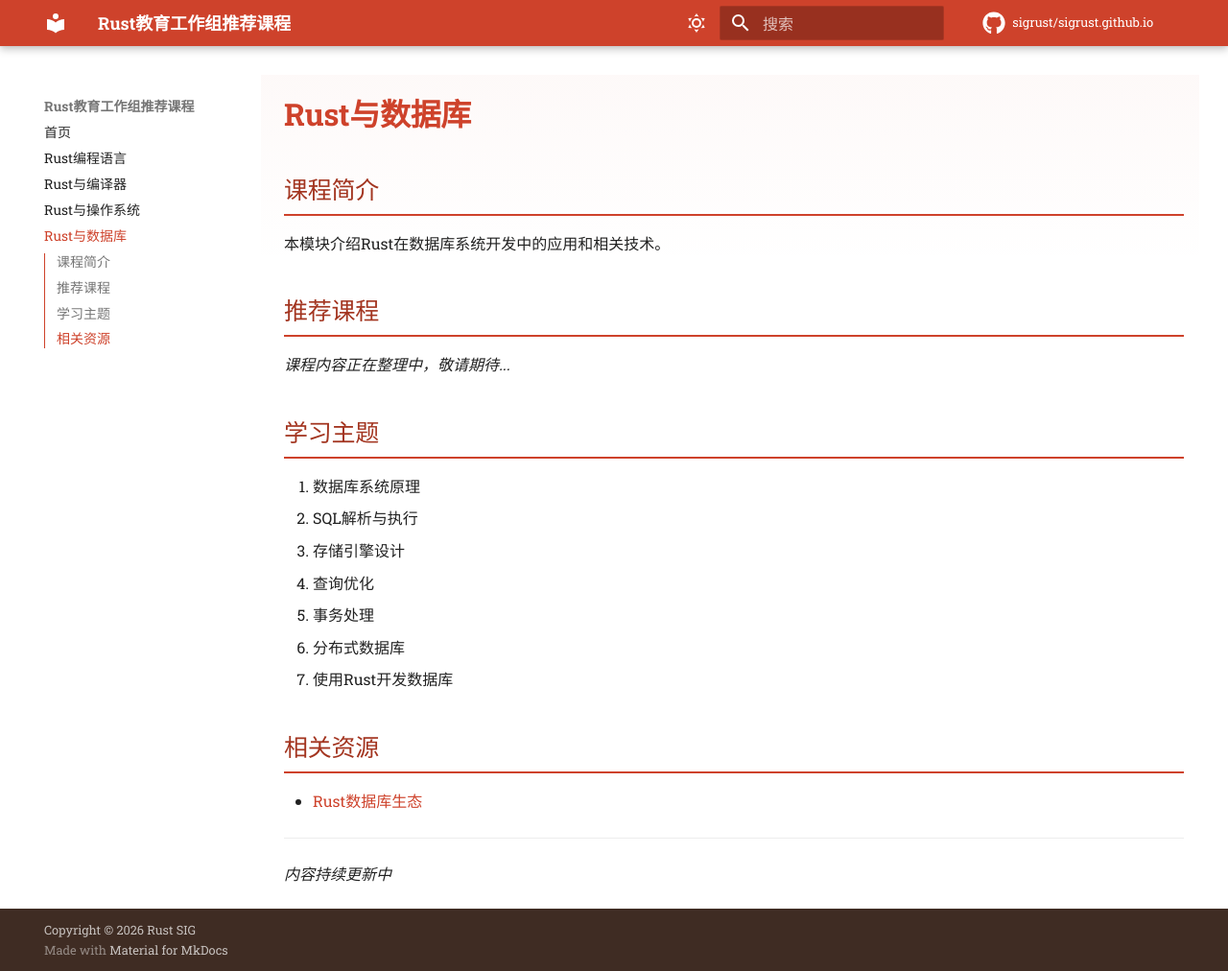
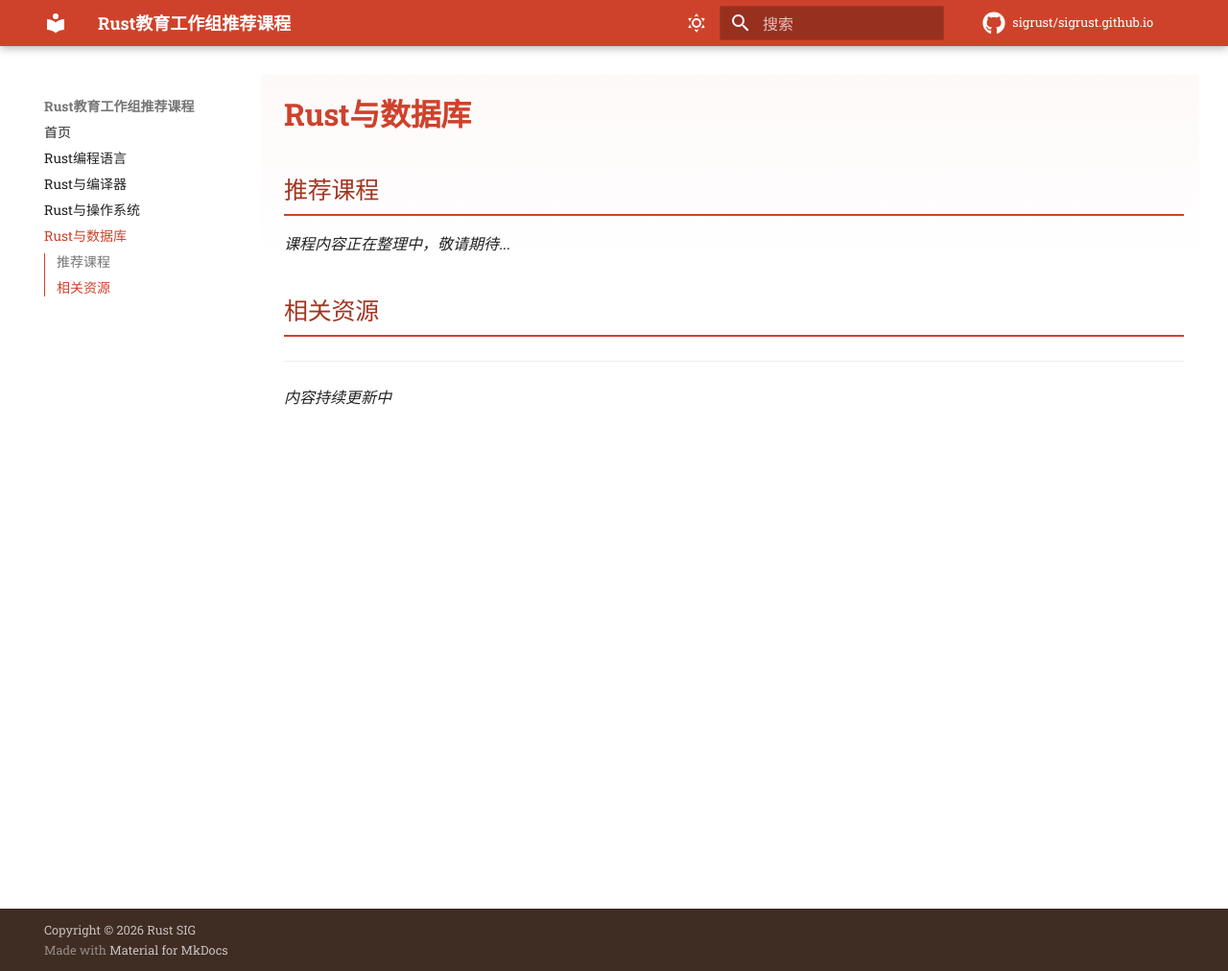
Before and after one commit to sigrust/sigrust.github.io, an MkDocs documentation site: the page built from docs/rust-database.md, in a window 1280 px wide and 1012 px high. Shown: the whole window at 96% size. Built offline with MkDocs 1.6.1 and Material for MkDocs 9.7.7, drawn with Linux system fonts in a browser that asks for light colours; comment, search, counter and statistics services are not loaded.

Commit message:
Update rust-database.md

```diff
--- a/docs/rust-database.md
+++ b/docs/rust-database.md
@@ -1,26 +1,10 @@
 # Rust与数据库
-
-## 课程简介
-
-本模块介绍Rust在数据库系统开发中的应用和相关技术。
 
 ## 推荐课程
 
 *课程内容正在整理中，敬请期待...*
 
-## 学习主题
-
-1. 数据库系统原理
-2. SQL解析与执行
-3. 存储引擎设计
-4. 查询优化
-5. 事务处理
-6. 分布式数据库
-7. 使用Rust开发数据库
-
 ## 相关资源
-
-- [Rust数据库生态](https://www.arewewebyet.org/topics/database/)
 
 ---
 
```
